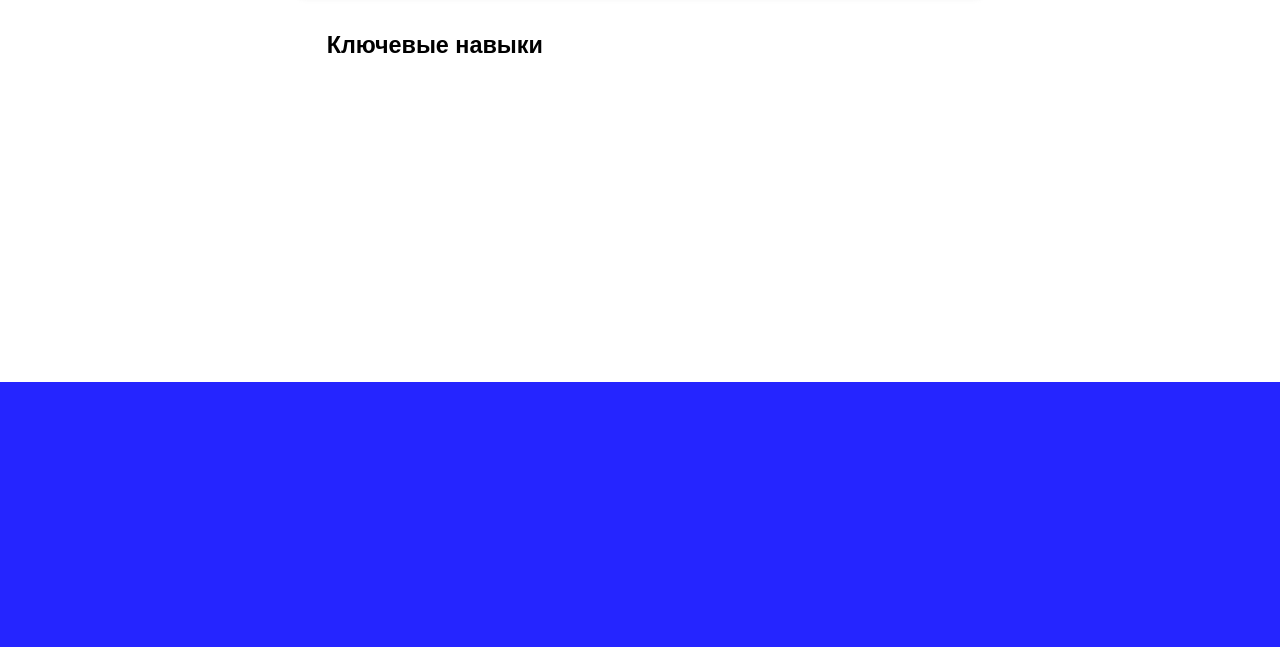
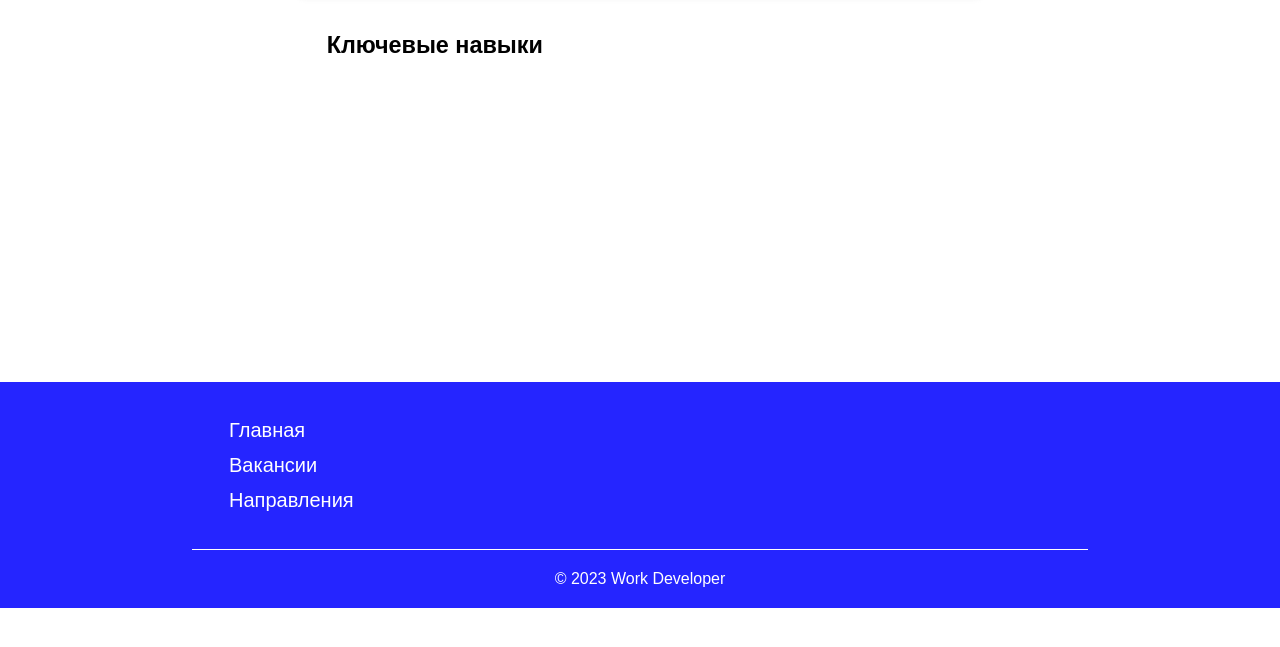
Before and after one commit to golubtsov/work, a React app: page /vacancies/1 in a window 1280 px wide. Shown: the part 263-910 px from the top of the page. After the commit the page ends 871 px from the top, so only its background shows below. Built offline with nearby package versions, Linux system fonts and the light colour scheme; no server answers.

Commit message:
style footer

```diff
--- a/src/componentsBlocks/Footer/Footer.js
+++ b/src/componentsBlocks/Footer/Footer.js
@@ -1,11 +1,23 @@
 import React from "react";
+import { Link } from "react-router-dom";
 
 import './Footer.scss';
 
 function Footer() {
     return (
         <footer>
-
+            <div className="container">
+                <nav>
+                    <ul>
+                        <li><Link to="/" className="footer-link">Главная</Link></li>
+                        <li><Link to="/vacancies" className="footer-link">Вакансии</Link></li>
+                        <li><Link to="/works" className="footer-link">Направления</Link></li>
+                    </ul>
+                </nav>
+            </div>
+            <div className="copy">
+                <p className="text-copy">© 2023 Work Developer</p>
+            </div>
         </footer>
     )
 }
--- a/src/componentsBlocks/Footer/Footer.scss
+++ b/src/componentsBlocks/Footer/Footer.scss
@@ -1,5 +1,46 @@
 footer {
     background-color: rgba(0, 0, 255, 0.855);
     width: 100%;
-    min-height: 300px;
+    // min-height: 300px;
+
+    .container {
+        width: 70%;
+        margin: auto;
+        display: flex;
+        border-bottom: 1px solid white;
+
+        nav {
+            margin: 25px;
+
+            ul {
+                list-style-type: none;
+
+                li {
+                    margin: 12px;
+
+                    &:hover .footer-link {
+                        color: #b0b0b0;
+                    }
+
+                    .footer-link {
+                        font-size: 20px;
+                        text-decoration: none;
+                        color: white;
+                    }
+                }
+            }
+        }
+    }
+
+    .copy {
+        width: 70%;
+        margin: auto;
+        color: white;
+
+        .text-copy {
+            text-align: center;
+            font-size: 16px;
+            padding: 20px 0;
+        }
+    }
 }
```
